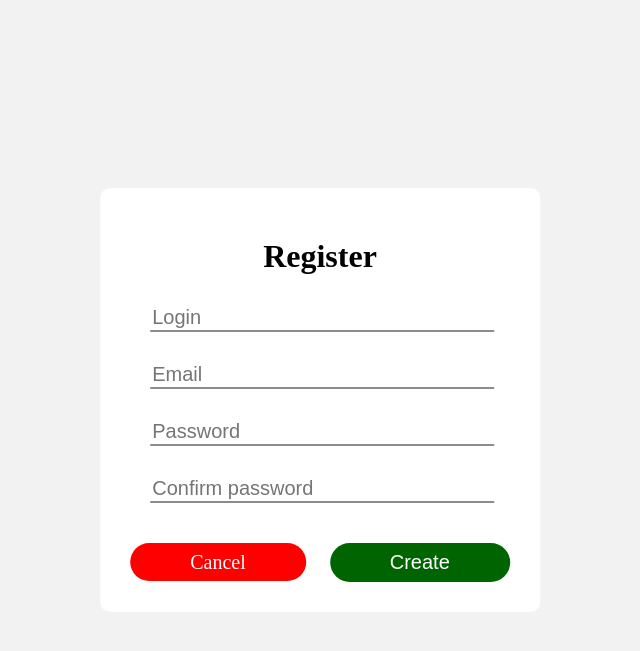
After one commit to mazsak/projectZIO, a Django app: page /register in a window 1280 px wide. The commit adds this page. Shown: the top 651 px of the page, without its empty margins (320-960 px from the left). Run offline with Django 3.2, Linux system fonts and the light colour scheme.

Commit message:
create view register

```diff
--- a/app/app/urls.py
+++ b/app/app/urls.py
@@ -21,5 +21,6 @@ from workflows import views
 urlpatterns = [
     path('', views.index, name='index'),
     path('login', views.login, name='login'),
+    path('register', views.register, name='register'),
     path('admin/', admin.site.urls),
 ]
--- a/app/workflows/static/css/style.css
+++ b/app/workflows/static/css/style.css
@@ -4,7 +4,7 @@
     padding: 20px;
 }
 
-.center{
+.center {
     position: absolute;
     top: 50%;
     left: 50%;
@@ -12,14 +12,55 @@
     transform: translate(-50%, -50%);
 }
 
-.center-text{
+.center-text {
     text-align: center;
 }
 
-.right{
+.right {
     float: right;
 }
 
-.margin-30{
-    margin : 30px;
+.margin-30 {
+    margin: 30px;
 }
+
+.success {
+    background-color: darkgreen;
+}
+
+.success:hover {
+    background-color: green;
+}
+
+.danger {
+    background-color: red;
+}
+
+.danger:hover {
+    background-color: orangered;
+}
+
+.cancel {
+    margin: 10px;
+    padding: 8px 60px;
+    background-color: red;
+    border-radius: 20px;
+    border-width: 0;
+    text-align: center;
+    text-decoration: none;
+    color: white;
+    font-size: 20px;
+}
+
+.cancel:hover {
+    background-color: orangered;
+}
+
+.cancel:active {
+    background-color: darkred;
+}
+
+.cancel:focus {
+    border: none;
+    outline: none;
+}
--- a/app/workflows/static/css/style_component.css
+++ b/app/workflows/static/css/style_component.css
@@ -15,6 +15,7 @@ button{
   text-align: center;
   color: white;
   font-size: 20px;
+  cursor: pointer;
 }
 
 button:hover{
@@ -37,6 +38,7 @@ input{
   border-top: none;
   font-size: 20px;
   border-color: #8c8c8c;
+  width: 100%;
 }
 
 input:focus{
--- a/app/workflows/templates/pages/login.html
+++ b/app/workflows/templates/pages/login.html
@@ -23,7 +23,7 @@
         <button>Login</button>
     </div>
     <div class="margin-30">
-        <p>Don't have an account? <a href="{{  }}">Create now!</a></p>
+        <p>Don't have an account? <a href="/register">Create now!</a></p>
     </div>
     </form>
 </div>
--- /dev/null
+++ b/app/workflows/templates/pages/register.html
@@ -0,0 +1,34 @@
+{% load static %}
+<!DOCTYPE html>
+<html lang="en">
+<head>
+    <meta charset="UTF-8">
+    <link href="{% static 'css/style_component.css' %}" rel="stylesheet" type="text/css">
+    <link href="{% static 'css/style.css' %}" rel="stylesheet" type="text/css">
+    <title>Register</title>
+</head>
+<body>
+<div class="panel center">
+    <div class="margin-30 center-text">
+        <h1>Register</h1>
+    </div>
+    <form method="post">
+        {% csrf_token %}
+        <div class="margin-30">
+            <input name="login" type="text" placeholder="Login"/>
+        </div>
+        <div class="margin-30">
+            <input name="email" type="email" placeholder="Email"/>
+        </div>
+        <div class="margin-30">
+            <input name="password" type="password" placeholder="Password"/>
+        </div>
+        <div class="margin-30">
+            <input name="confirm_password" type="password" placeholder="Confirm password"/>
+        </div>
+        <a class="danger cancel" href="/login">Cancel</a>
+        <button class="success">Create</button>
+    </form>
+</div>
+</body>
+</html>
--- a/app/workflows/views.py
+++ b/app/workflows/views.py
@@ -6,5 +6,10 @@ from django.shortcuts import render
 def index(request):
     return render(request, 'pages/index.html')
 
+
 def login(request):
     return render(request, 'pages/login.html')
+
+
+def register(request):
+    return render(request, 'pages/register.html')
```
